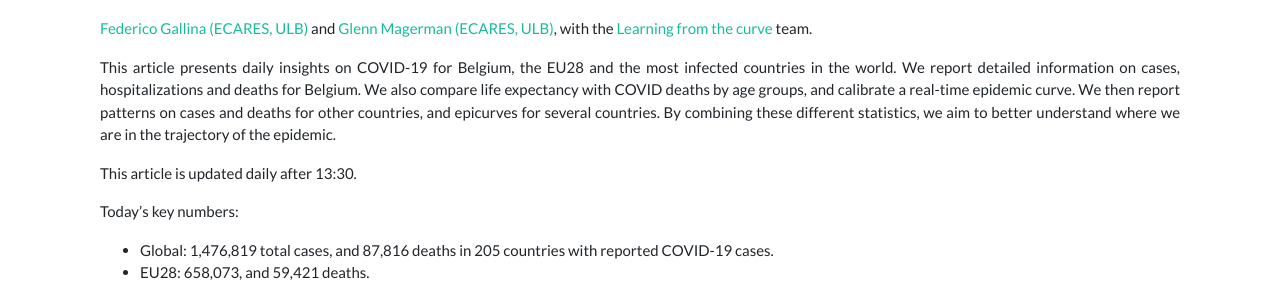
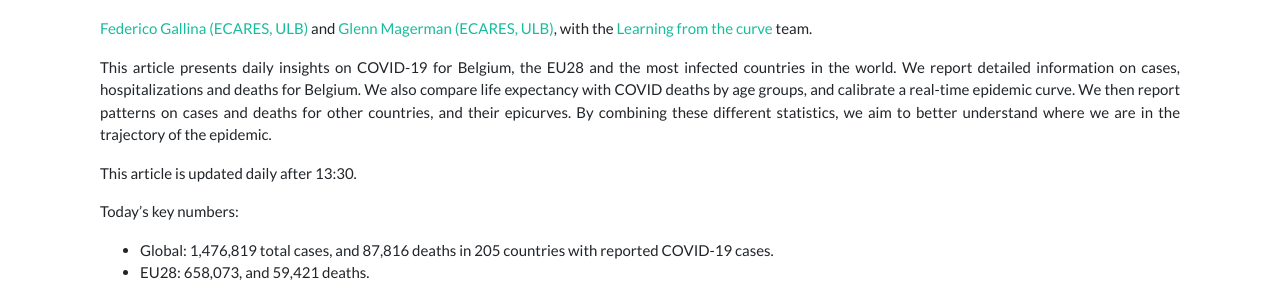
Before and after one commit to Learning-from-the-curve/learning-from-the-curve, a Jekyll site: the page built from _posts/daily-updates/2020-04-09-COVID19-Daily-update-on-number-of-cases-and-deaths.md, in a window 1280 px wide and 900 px high. Shown: the part 222-510 px from the top of the window. Built offline with Jekyll 4.4.1, drawn with Linux system fonts in a browser that asks for light colours.

Commit message:
Update 2020-04-09-COVID19-Daily-update-on-number-of-cases-and-deaths.md

```diff
--- a/_posts/daily-updates/2020-04-09-COVID19-Daily-update-on-number-of-cases-and-deaths.md
+++ b/_posts/daily-updates/2020-04-09-COVID19-Daily-update-on-number-of-cases-and-deaths.md
@@ -6,7 +6,7 @@ category: daily-updates
 ---
 [Federico Gallina](https://www.ulb.be/fr/federico-gallina) [(ECARES, ULB)](https://ecares.ulb.be) and [Glenn Magerman (ECARES, ULB)](http://www.glennmagerman.com), with the [Learning from the curve](https://github.com/Learning-from-the-curve) team.
 
-This article presents daily insights on COVID-19 for Belgium, the EU28 and the most infected countries in the world. We report detailed information on cases, hospitalizations and deaths for Belgium. We also compare life expectancy with COVID deaths by age groups, and calibrate a real-time epidemic curve. We then report patterns on cases and deaths for other countries, and epicurves for several countries. By combining these different statistics, we aim to better understand where we are in the trajectory of the epidemic.
+This article presents daily insights on COVID-19 for Belgium, the EU28 and the most infected countries in the world. We report detailed information on cases, hospitalizations and deaths for Belgium. We also compare life expectancy with COVID deaths by age groups, and calibrate a real-time epidemic curve. We then report patterns on cases and deaths for other countries, and their epicurves. By combining these different statistics, we aim to better understand where we are in the trajectory of the epidemic.
 
 This article is updated daily after 13:30.
 
```
